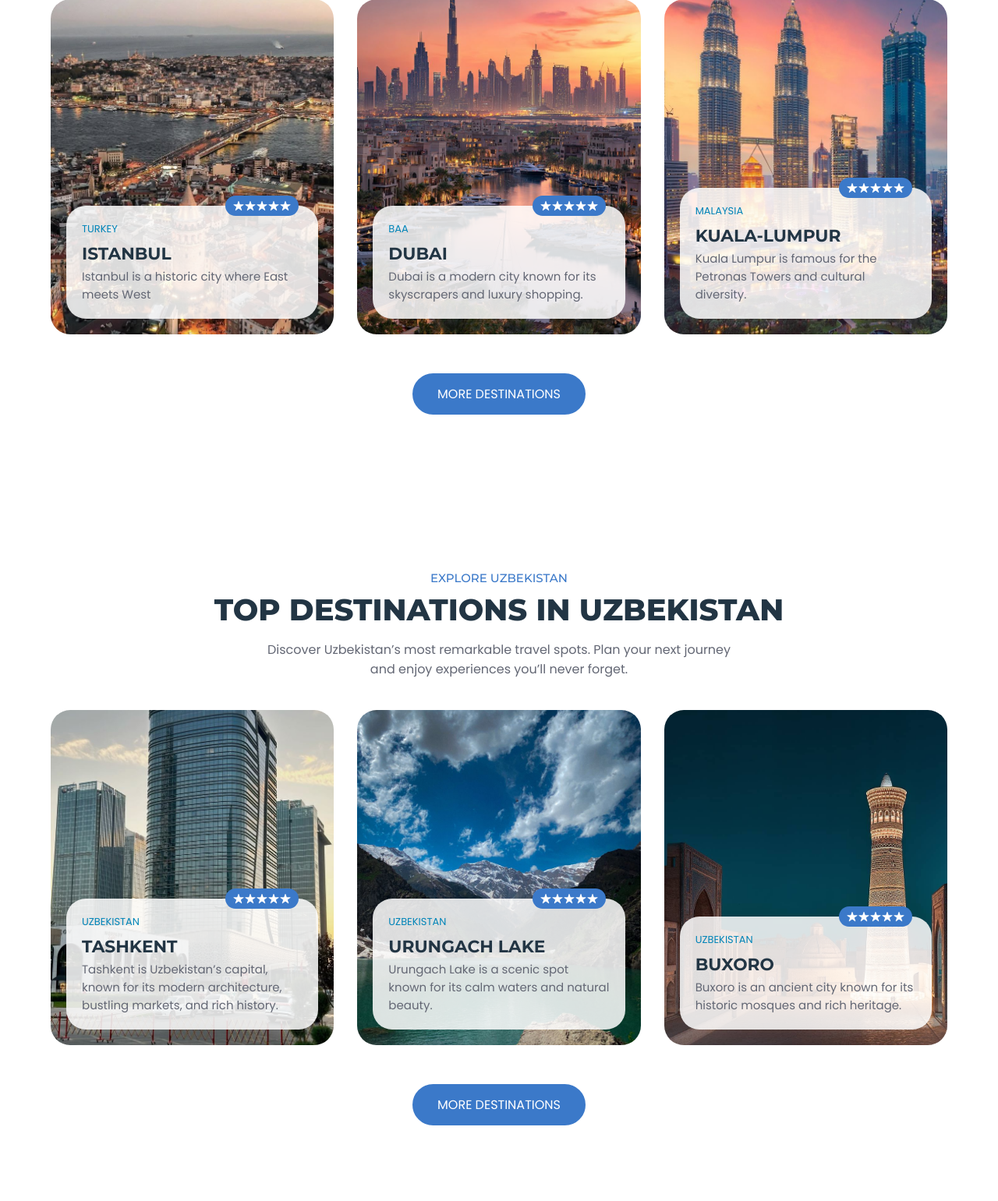
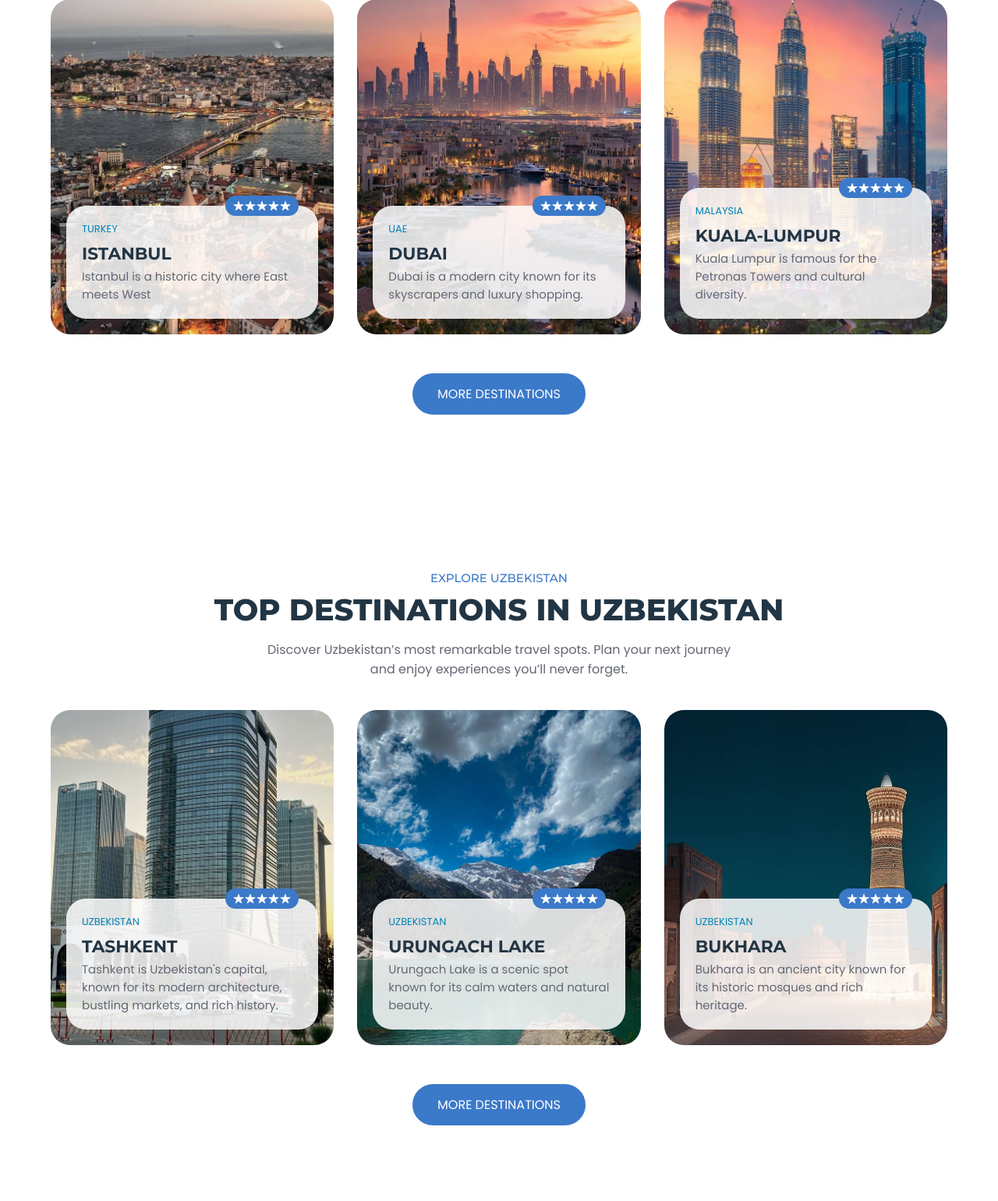
Before and after one commit to urolovforever/travel-site, a Django app: page /en/ in a window 1280 px wide. Shown: the part 1370-2911 px from the top of the page at 78% size. Run offline with Django 4.2, Linux system fonts and the light colour scheme; data that the repository does not hold is empty.

Commit message:
Add multilingual support for home page destinations and packages
- Wrapped all destination card content with {% trans %} tags
- Wrapped all package card content with {% trans %} tags
- Added Uzbek translations for all destination and package content
- Added Russian translations for all destination and package content
- Updated locale/uz/LC_MESSAGES/django.po with new translations
- Updated locale/ru/LC_MESSAGES/django.po with new translations

Destinations include:
- International: Istanbul (Turkey), Dubai (UAE), Kuala-Lumpur (Malaysia)
- Uzbekistan: Tashkent, Urungach Lake, Bukhara

Packages include:
- Experience the Wonders of Istanbul
- Bali: Your Island Escape
- Tashkent – Samarkand – Bukhara Tour

```diff
--- a/templates/index.html
+++ b/templates/index.html
@@ -118,15 +118,15 @@
             </div>
 
             <p class="card-subtitle">
-              <a href="#">BAA</a>
+              <a href="#">{% trans "UAE" %}</a>
             </p>
 
             <h3 class="h3 card-title">
-              <a href="#">Dubai</a>
+              <a href="#">{% trans "Dubai" %}</a>
             </h3>
 
             <p class="card-text">
-                Dubai is a modern city known for its skyscrapers and luxury shopping.
+                {% trans "Dubai is a modern city known for its skyscrapers and luxury shopping." %}
             </p>
           </div>
 
@@ -210,15 +210,15 @@
             </div>
 
             <p class="card-subtitle">
-              <a href="#">Uzbekistan</a>
+              <a href="#">{% trans "Uzbekistan" %}</a>
             </p>
 
             <h3 class="h3 card-title">
-              <a href="#">Tashkent</a>
+              <a href="#">{% trans "Tashkent" %}</a>
             </h3>
 
             <p class="card-text">
-              Tashkent is Uzbekistan’s capital, known for its modern architecture, bustling markets, and rich history.
+              {% trans "Tashkent is Uzbekistan's capital, known for its modern architecture, bustling markets, and rich history." %}
             </p>
 
           </div>
@@ -244,15 +244,15 @@
             </div>
 
             <p class="card-subtitle">
-              <a href="#">Uzbekistan</a>
+              <a href="#">{% trans "Uzbekistan" %}</a>
             </p>
 
             <h3 class="h3 card-title">
-              <a href="#">Urungach Lake</a>
+              <a href="#">{% trans "Urungach Lake" %}</a>
             </h3>
 
             <p class="card-text">
-                Urungach Lake is a scenic spot known for its calm waters and natural beauty.
+                {% trans "Urungach Lake is a scenic spot known for its calm waters and natural beauty." %}
             </p>
           </div>
 
@@ -277,15 +277,15 @@
             </div>
 
             <p class="card-subtitle">
-              <a href="#">Uzbekistan</a>
+              <a href="#">{% trans "Uzbekistan" %}</a>
             </p>
 
             <h3 class="h3 card-title">
-              <a href="#">Buxoro</a>
+              <a href="#">{% trans "Bukhara" %}</a>
             </h3>
 
             <p class="card-text">
-              Buxoro is an ancient city known for its historic mosques and rich heritage.
+              {% trans "Bukhara is an ancient city known for its historic mosques and rich heritage." %}
             </p>
 
           </div>
@@ -472,10 +472,10 @@
 
           <div class="card-content">
 
-            <h3 class="h3 card-title">Tashkent – Samarkand – Bukhara Tour</h3>
+            <h3 class="h3 card-title">{% trans "Tashkent – Samarkand – Bukhara Tour" %}</h3>
 
             <p class="card-text">
-              A 3-day journey through history, architecture, and culture. Explore Uzbekistan’s three iconic cities in one tour.
+              {% trans "A 3-day journey through history, architecture, and culture. Explore Uzbekistan's three iconic cities in one tour." %}
             </p>
 
             <ul class="card-meta-list">
@@ -500,7 +500,7 @@
                 <div class="meta-box">
                   <ion-icon name="location"></ion-icon>
 
-                  <p class="text">Uzbekistan</p>
+                  <p class="text">{% trans "Uzbekistan" %}</p>
                 </div>
               </li>
 
```
Also changed, not shown: other parts of templates/index.html (+12 -12 lines), locale/ru/LC_MESSAGES/django.po, locale/uz/LC_MESSAGES/django.po.
